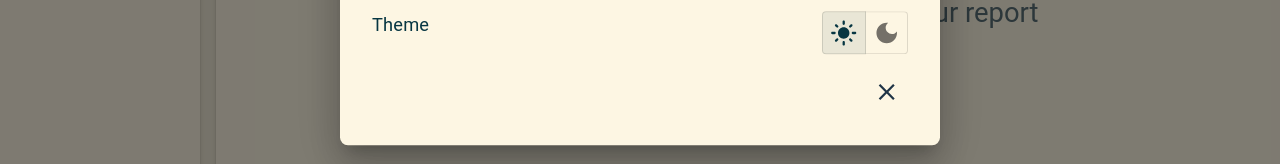
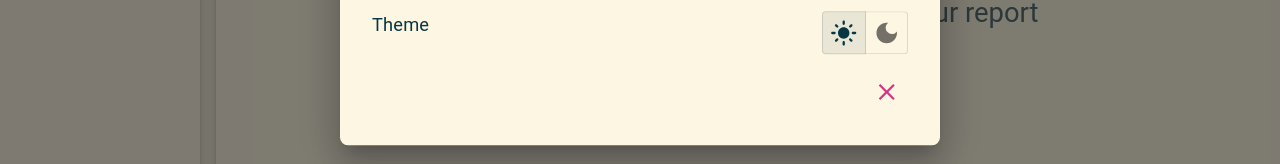
Before and after one commit to Hasan-aga/my-report-app, a React (Vite) app in the folder client/: page / in a window 1280 px wide. Both pictures are taken after a click on the button 1242 px from the left and 37 px from the top of the page. Shown: the part 387-551 px from the top of the page. Built offline with nearby package versions, Linux system fonts and the light colour scheme.

Commit message:
add title

```diff
--- a/client/src/components/SettingsModal.jsx
+++ b/client/src/components/SettingsModal.jsx
@@ -95,7 +95,7 @@ const SettingsModal = ({ open, onClose, setTheme, currentTheme }) => {
           </ToggleButtonGroup>
         </Stack>
         <Box mt={2} display="flex" justifyContent="flex-end">
-          <IconButton onClick={onClose} color="inherit">
+          <IconButton title="close" onClick={onClose} color="secondary">
             <Clear /> {/* Use Clear icon instead of button */}
           </IconButton>
         </Box>
```
